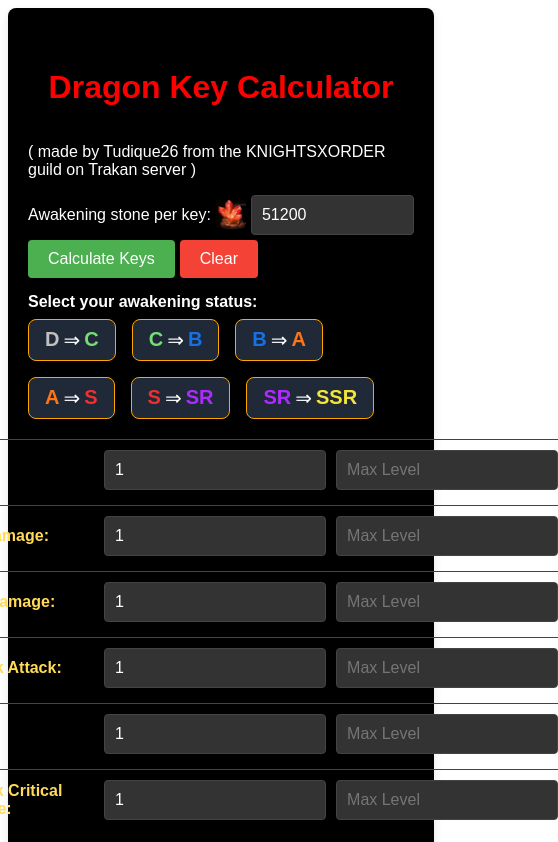
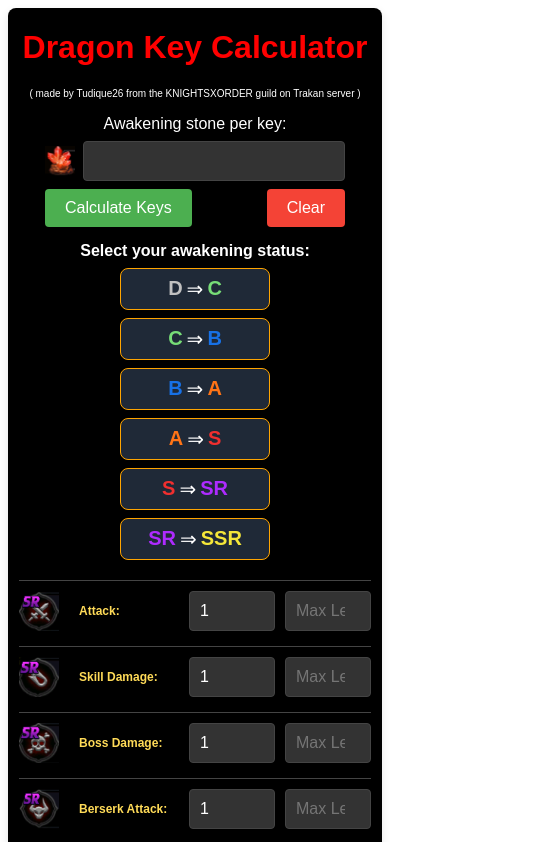
Before and after one commit to PopTudor1/berserker-awakening-calculator, a React (Vite) app: page / in a window 390 px wide. Shown: the top 842 px of the page, 558 px wide, since content can reach past the window. Built offline with nearby package versions, Linux system fonts and the light colour scheme.

Commit message:
Main-add css + mobile view

```diff
--- /dev/null
+++ b/src/berserker-awakening-calculator.css
@@ -0,0 +1,272 @@
+.container {
+  width: 99vw;
+  height: 98vh;
+  display: flex;
+  flex-direction: column;
+  justify-content: center;
+  align-items: center;
+  padding: 20px;
+  border-radius: 8px;
+  background-color: #000;
+  color: #fff;
+  box-shadow: 0 4px 10px rgba(0, 0, 0, 0.1);
+  font-family: Arial, sans-serif;
+
+  @media (max-width: 768px) {
+    width: 100%;
+    height: 100%;
+    padding: 0px 0px 64px 0px;
+  }
+}
+
+.topRow {
+  display: flex;
+  align-items: center;
+  gap: 5px;
+  margin-bottom: 15px;
+  flex-wrap: wrap;
+
+  @media (max-width: 768px) {
+    flex-direction: column;
+    gap: 8px;
+    min-width: 300px;
+  }
+}
+
+.topLabel {
+  font-size: 16px;
+  min-width: 120px;
+  color: #fff;
+}
+
+.awakeningImage {
+  width: 30px;
+  height: 30px;
+}
+
+.input {
+  flex: 1;
+  padding: 10px;
+  font-size: 16px;
+  border-radius: 4px;
+  border: 1px solid #444;
+  min-width: 100px;
+  background-color: #333;
+  color: #fff;
+}
+
+.buttonInline {
+  padding: 10px 20px;
+  font-size: 16px;
+  background-color: #4caf50;
+  color: white;
+  border: none;
+  border-radius: 4px;
+  cursor: pointer;
+  white-space: nowrap;
+}
+
+.clearButton {
+  padding: 10px 20px;
+  font-size: 16px;
+  background-color: #f44336;
+  color: white;
+  border: none;
+  border-radius: 4px;
+  cursor: pointer;
+  white-space: nowrap;
+}
+
+.form {
+  border-top: 1px solid #444;
+  padding-top: 10px;
+  padding-bottom: 10px;
+}
+
+.row {
+  display: flex;
+  align-items: center;
+  gap: 10px;
+}
+
+.label {
+  width: 150px;
+  font-size: 16px;
+  color: #ffdb58;
+
+  @media (max-width: 768px) {
+    font-size: 12px;
+    width: 100px;
+  }
+}
+
+.inlineInput {
+  flex: 1;
+  padding: 10px;
+  font-size: 16px;
+  border-radius: 4px;
+  border: 1px solid #444;
+  background-color: #333;
+  color: #fff;
+  min-width: 200px;
+
+  @media (max-width: 768px) {
+    min-width: 50px;
+  }
+}
+
+.outputRow {
+  display: flex;
+  justify-content: space-between;
+  gap: 40px;
+  font-size: 16px;
+  font-weight: bold;
+  color: #fff;
+  text-align: left;
+  padding-top: 5px;
+}
+
+.outputText {
+  flex: 1;
+  display: flex;
+  align-items: center;
+  gap: 10px;
+}
+
+.totalRow {
+  font-size: 28px;
+  text-align: center;
+  color: yellow;
+  display: flex;
+  align-items: center;
+  gap: 5px;
+
+  @media (max-width: 768px) {
+    font-size: 20px;
+  }
+}
+
+.categoryImage {
+  width: 40px;
+  height: 40px;
+  margin-right: 10px;
+}
+
+.resultContainer {
+  display: flex;
+  align-items: center;
+  justify-content: space-between;
+  width: 100%;
+
+  @media (max-width: 768px) {
+    flex-direction: column;
+  }
+}
+
+.resultText {
+  display: flex;
+  align-items: center;
+  gap: 5px;
+
+  @media (max-width: 768px) {
+    font-size: 10px;
+  }
+}
+
+.icon {
+  width: 20px;
+
+  @media (max-width: 768px) {
+    width: 15px;
+    height: 15px;
+  }
+}
+
+.rank-buttons-container {
+  margin-bottom: 20px;
+  @media (max-width: 768px) {
+    display: flex;
+    flex-direction: column;
+    align-items: center;
+  }
+}
+
+.select-awakening-status {
+  display: block;
+  font-weight: bold;
+  font-size: 16px;
+  margin-bottom: 8px;
+}
+
+.rank-buttons-list {
+  display: flex;
+  flex-wrap: wrap;
+  gap: 16px;
+
+  @media (max-width: 768px) {
+    gap: 8px;
+    flex-wrap: nowrap;
+    flex-direction: column;
+    width: 150px;
+  }
+}
+
+.rank-button {
+  padding: 0.5rem 1rem;
+  border: 1px solid orange;
+  border-radius: 8px;
+  background-color: rgb(31, 41, 55);
+  color: white;
+  cursor: pointer;
+  display: flex;
+  gap: 4px;
+
+  @media (max-width: 768px) {
+    justify-content: center;
+  }
+}
+
+.rank-from-to {
+  font-weight: bold;
+  font-size: 20px;
+}
+
+.arrow {
+  font-weight: 400;
+  font-size: 20px;
+}
+
+.container-title {
+  color: red;
+}
+
+.madeBy {
+  font-size: 16px;
+  color: white;
+  margin-bottom: 16px;
+
+  @media (max-width: 768px) {
+    font-size: 10px;
+  }
+}
+
+.img-input-container {
+  display: flex;
+  align-items: center;
+
+  @media (max-width: 768px) {
+    gap: 8px;
+    justify-content: space-between;
+    width: 100%;
+  }
+}
+
+.buttons-container {
+  display: flex;
+  gap: 8px;
+
+  @media (max-width: 768px) {
+    justify-content: space-between;
+    width: 100%;
+  }
+}
--- a/src/berserker-awakening-calculator.tsx
+++ b/src/berserker-awakening-calculator.tsx
@@ -5,6 +5,7 @@ import BerserkerIcon from "./assets/berserk-icon.png";
 import BossDamageIcon from "./assets/boss-damage-icon.png";
 import DragonKeyIcon from "./assets/dragon-key-icon.png";
 import SkillDamageIcon from "./assets/skill-damage-icon.png";
+import "./berserker-awakening-calculator.css";
 
 type Category = {
   currentLevel: string;
@@ -91,49 +92,31 @@ export default function BerserkerAwakeningCalculator() {
     };
 
     return (
-      <div style={{ marginBottom: "20px" }}>
-        <label
-          style={{
-            fontWeight: "bold",
-            fontSize: "16px",
-            display: "block",
-            marginBottom: "8px",
-          }}
-        >
+      <div className="rank-buttons-container">
+        <label className="select-awakening-status">
           Select your awakening status:
         </label>
-        <div style={{ display: "flex", flexWrap: "wrap", gap: "16px" }}>
+        <div className="rank-buttons-list">
           {rankProgression.map((rank, index) => (
             <button
               key={index}
               onClick={() => handleRankClick(rank.maxLevel)}
-              style={{
-                padding: "0.5rem 1rem",
-                border: "1px solid orange",
-                borderRadius: "8px",
-                backgroundColor: "rgb(31, 41, 55)",
-                color: "white",
-                cursor: "pointer",
-                display: "flex",
-                gap: "4px",
-              }}
+              className="rank-button"
             >
               <span
                 style={{
                   color: rank.fromColor,
-                  fontWeight: "bold",
-                  fontSize: "20px",
                 }}
+                className="rank-from-to"
               >
                 {rank.from}
               </span>
-              <span style={{ fontWeight: "400", fontSize: "20px" }}>⇒</span>
+              <span className="arrow">⇒</span>
               <span
                 style={{
                   color: rank.toColor,
-                  fontWeight: "bold",
-                  fontSize: "20px",
                 }}
+                className="rank-from-to"
               >
                 {rank.to}
               </span>
@@ -144,7 +127,7 @@ export default function BerserkerAwakeningCalculator() {
     );
   };
 
-  const [valuePerKey, setValuePerKey] = useState<number>(51200);
+  const [valuePerKey, setValuePerKey] = useState<string>("");
 
   const initialCategories = categoryLabels.map(() => ({
     currentLevel: "1",
@@ -174,13 +157,13 @@ export default function BerserkerAwakeningCalculator() {
       if (
         !currentLevel ||
         !maxLevel ||
-        isNaN(valuePerKey) ||
-        valuePerKey <= 0
+        isNaN(Number(valuePerKey)) ||
+        Number(valuePerKey) <= 0
       ) {
         return <span>Please enter valid numbers.</span>;
       }
 
-      const start = Number(currentLevel + 1) * 100 + 100;
+      const start = (Number(currentLevel) + 1) * 100 + 100;
       const end = Number(maxLevel) * 100 + 100;
 
       if (start >= end) {
@@ -192,22 +175,22 @@ export default function BerserkerAwakeningCalculator() {
         totalSum += i;
       }
 
-      const numberOfKeys = Math.floor(totalSum / valuePerKey);
+      const numberOfKeys = Math.floor(totalSum / Number(valuePerKey));
       total += numberOfKeys;
 
       return (
-        <div style={styles.resultContainer}>
-          <span style={styles.resultText}>
+        <div className="resultContainer">
+          <span className="resultText">
             Awakening stone needed: {totalSum.toLocaleString()}
             <img
               src={AwakeningStoneIcon}
               alt="Awakening Stone"
-              style={styles.icon}
+              className="icon"
             />
           </span>
-          <span style={styles.resultText}>
+          <span className="resultText">
             Dragon Keys Needed: {numberOfKeys}
-            <img src={DragonKeyIcon} alt="Dragon Key" style={styles.icon} />
+            <img src={DragonKeyIcon} alt="Dragon Key" className="icon" />
           </span>
         </div>
       );
@@ -229,41 +212,46 @@ export default function BerserkerAwakeningCalculator() {
   };
 
   return (
-    <div style={styles.container}>
-      <h1 style={{ color: "red" }}>Dragon Key Calculator</h1>
-      <p>( made by Tudique26 from the KNIGHTSXORDER guild on Trakan server )</p>
-      <div style={styles.topRow}>
-        <label style={styles.topLabel}>Awakening stone per key:</label>
+    <div className="container">
+      <h1 className="container-title">Dragon Key Calculator</h1>
+      <span className="madeBy">
+        ( made by Tudique26 from the KNIGHTSXORDER guild on Trakan server )
+      </span>
+      <div className="topRow">
+        <label className="topLabel">Awakening stone per key:</label>
+        <div className="img-input-container">
           <img
             src={AwakeningStoneIcon}
             alt="Awakening Stone"
-          style={styles.awakeningImage}
+            className="awakeningImage"
           />
           <input
             type="number"
             value={valuePerKey}
-          onChange={(e) => setValuePerKey(Number(e.target.value))}
-          style={styles.input}
+            onChange={(e) => setValuePerKey(e.target.value)}
+            className="input"
           />
-
-        <button onClick={calculateAllKeys} style={styles.buttonInline}>
+        </div>
+        <div className="buttons-container">
+          <button onClick={calculateAllKeys} className="buttonInline">
             Calculate Keys
           </button>
-        <button onClick={clearAll} style={styles.clearButton}>
+          <button onClick={clearAll} className="clearButton">
             Clear
           </button>
+        </div>
       </div>
       <RankButtons setCategories={setCategories} />
 
       {categoryLabels.map((label, index) => (
-        <div key={index} style={styles.form}>
-          <div style={styles.row}>
+        <div key={index} className="form">
+          <div className="row">
             <img
               src={categoryImages[index]}
               alt={`${label} icon`}
-              style={styles.categoryImage}
+              className="categoryImage"
             />
-            <strong style={styles.label}>{label}:</strong>
+            <strong className="label">{label}:</strong>
             <input
               type="number"
               min={1}
@@ -284,7 +272,7 @@ export default function BerserkerAwakeningCalculator() {
                   handleInputChange(index, "currentLevel", clamped);
                 }
               }}
-              style={styles.inlineInput}
+              className="inlineInput"
             />
             <input
               type="number"
@@ -306,156 +294,23 @@ export default function BerserkerAwakeningCalculator() {
                   handleInputChange(index, "maxLevel", clamped);
                 }
               }}
-              style={styles.inlineInput}
+              className="inlineInput"
             />
           </div>
-          <div style={styles.outputRow}>
-            <span style={styles.outputText}>
-              {categories[index].result || ""}
-            </span>
+          <div className="outputRow">
+            <span className="outputText">{categories[index].result || ""}</span>
           </div>
         </div>
       ))}
 
       {totalKeys !== null && (
-        <div style={styles.totalRow}>
+        <div className="totalRow">
           <strong>
             Total Dragon Keys Needed: {totalKeys.toLocaleString()}
           </strong>
-          <img src={DragonKeyIcon} alt="Dragon Key" style={styles.icon} />
+          <img src={DragonKeyIcon} alt="Dragon Key" className="icon" />
         </div>
       )}
     </div>
   );
 }
-
-const styles: { [key: string]: React.CSSProperties } = {
-  container: {
-    width: "99vw",
-    height: "98vh",
-    display: "flex",
-    flexDirection: "column",
-    justifyContent: "center",
-    alignItems: "center",
-    padding: "20px",
-    borderRadius: "8px",
-    backgroundColor: "#000",
-    color: "#fff",
-    boxShadow: "0 4px 10px rgba(0,0,0,0.1)",
-    fontFamily: "Arial, sans-serif",
-  },
-  topRow: {
-    display: "flex",
-    alignItems: "center",
-    gap: "5px",
-    marginBottom: "15px",
-    flexWrap: "wrap",
-  },
-  topLabel: {
-    fontSize: "16px",
-    minWidth: "120px",
-    color: "#fff",
-  },
-  awakeningImage: {
-    width: "30px",
-    height: "30px",
-  },
-  input: {
-    flex: "1",
-    padding: "10px",
-    fontSize: "16px",
-    borderRadius: "4px",
-    border: "1px solid #444",
-    minWidth: "100px",
-    backgroundColor: "#333",
-    color: "#fff",
-  },
-  buttonInline: {
-    padding: "10px 20px",
-    fontSize: "16px",
-    backgroundColor: "#4CAF50",
-    color: "white",
-    border: "none",
-    borderRadius: "4px",
-    cursor: "pointer",
-    whiteSpace: "nowrap",
-  },
-  clearButton: {
-    padding: "10px 20px",
-    fontSize: "16px",
-    backgroundColor: "#f44336",
-    color: "white",
-    border: "none",
-    borderRadius: "4px",
-    cursor: "pointer",
-    whiteSpace: "nowrap",
-  },
-  form: {
-    borderTop: "1px solid #444",
-    paddingTop: "10px",
-    paddingBottom: "10px",
-  },
-  row: {
-    display: "flex",
-    alignItems: "center",
-    gap: "10px",
-  },
-  label: {
-    width: "150px",
-    fontSize: "16px",
-    color: "#FFDB58",
-  },
-  inlineInput: {
-    flex: "1",
-    padding: "10px",
-    fontSize: "16px",
-    borderRadius: "4px",
-    border: "1px solid #444",
-    backgroundColor: "#333",
-    color: "#fff",
-    minWidth: "200px",
-  },
-  outputRow: {
-    display: "flex",
-    justifyContent: "space-between",
-    gap: "40px",
-    fontSize: "16px",
-    fontWeight: "bold",
-    color: "#fff",
-    textAlign: "left",
-    paddingTop: "5px",
-  },
-  outputText: {
-    flex: 1,
-    display: "flex",
-    alignItems: "center",
-    gap: "10px",
-  },
-  totalRow: {
-    fontSize: "28px",
-    textAlign: "center",
-    color: "yellow",
-    display: "flex",
-    alignItems: "center",
-    gap: "5px",
-  },
-  categoryImage: {
-    width: "40px",
-    height: "40px",
-    marginRight: "10px",
-  },
-  resultContainer: {
-    display: "flex",
-    alignItems: "center",
-    justifyContent: "space-between",
-    width: "100%",
-  },
-  resultText: {
-    display: "flex",
-    alignItems: "center",
-    gap: "5px",
-  },
-  icon: {
-    width: "20px",
-  },
-};
```
Lines whose indentation alone changed are shown as unchanged.
